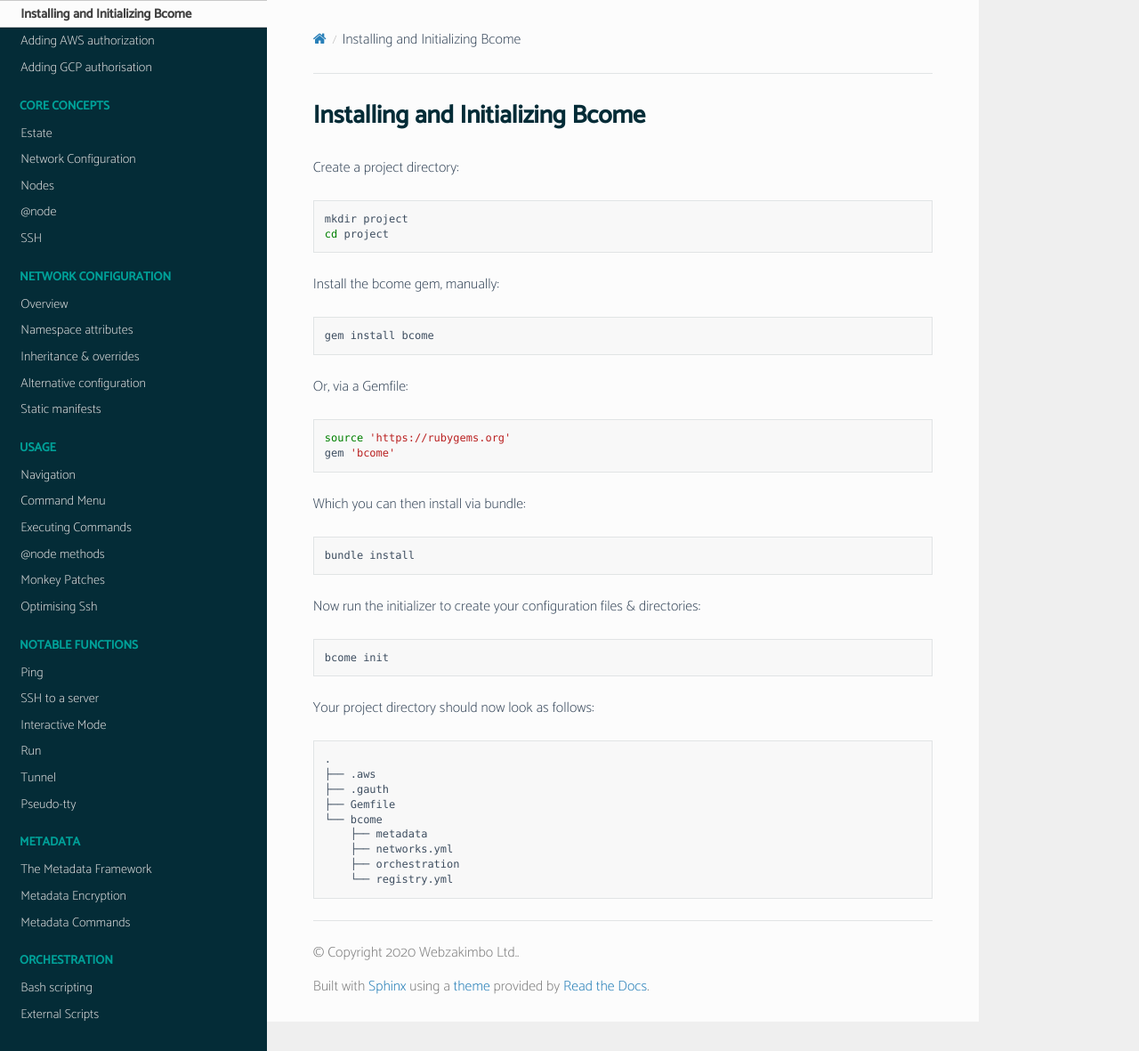
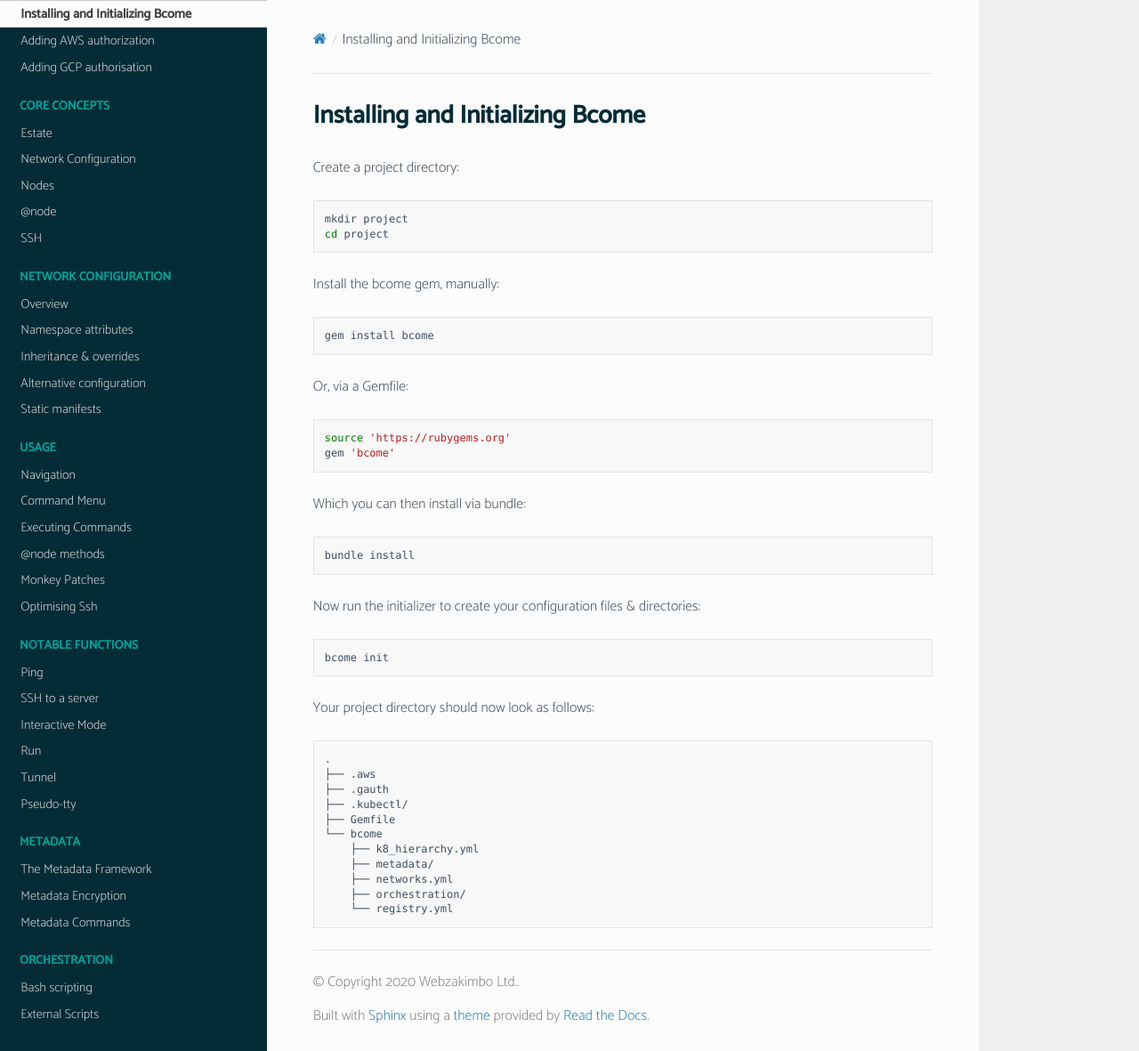
Before and after one commit to webzakimbo/bcome-read-the-docs, a Sphinx documentation site: the page built from docs/source/getting-started/setting-up-your-project.rst, in a window 1280 px wide and 1181 px high. Shown: the whole window at 89% size. Built offline with Sphinx 7.4.7 and the Read the Docs theme 2.0.0, drawn with Linux system fonts in a browser that asks for light colours; pages that are not in the unit, such as notebooks, are missing from menus.

Commit message:
Improved nodes doc

```diff
--- a/docs/source/getting-started/setting-up-your-project.rst
+++ b/docs/source/getting-started/setting-up-your-project.rst
@@ -45,9 +45,11 @@ Your project directory should now look as follows:
   .
   ├── .aws
   ├── .gauth
+  ├── .kubectl/
   ├── Gemfile
   └── bcome
-      ├── metadata
+      ├── k8_hierarchy.yml
+      ├── metadata/
       ├── networks.yml
-      ├── orchestration
+      ├── orchestration/
       └── registry.yml
```
